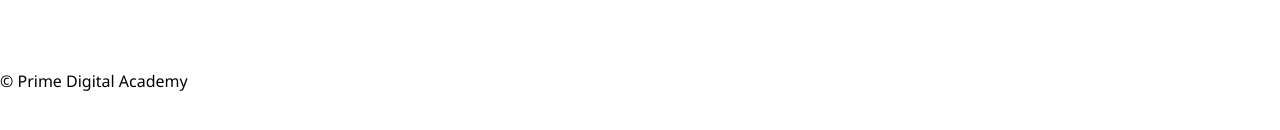
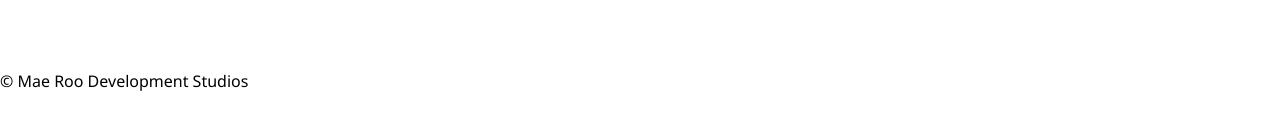
Before and after one commit to dlfedie/rock-paper-scissors, a React (Create React App) app: page /#/info in a window 1280 px wide. Shown: the part 446-576 px from the top of the page. Built offline with nearby package versions, Linux system fonts and the light colour scheme; no server answers.

Commit message:
edited footer

```diff
--- a/src/components/Footer/Footer.js
+++ b/src/components/Footer/Footer.js
@@ -8,7 +8,7 @@ import './Footer.css'
 
 const Footer = () => (
   <footer>
-    &copy; Prime Digital Academy
+    &copy; Mae Roo Development Studios
   </footer>
 );
 
```
